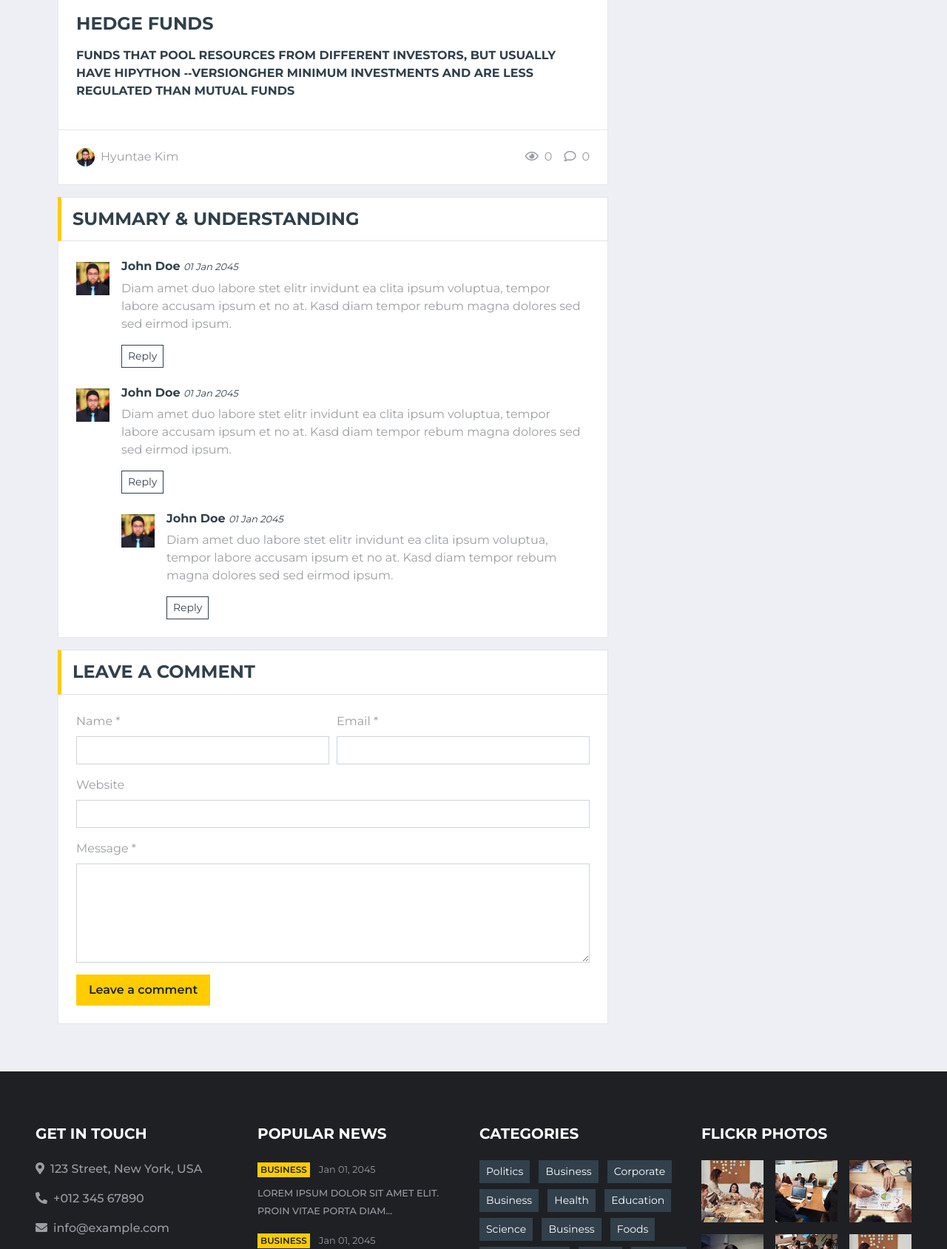
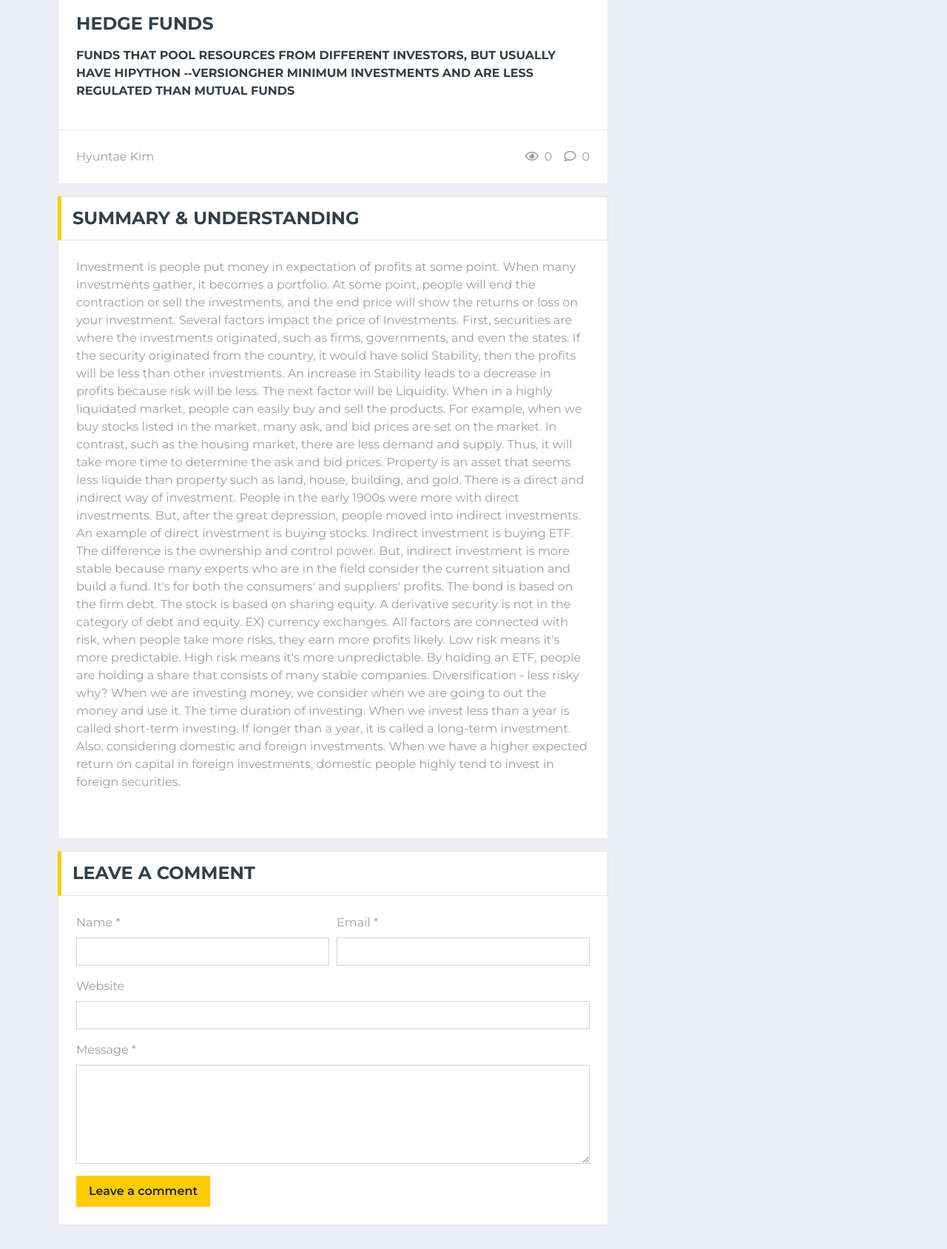
Before and after one commit to HyuntaeKim0813/Django_Project, a Django app: page /investment_stock_chap1/ in a window 1280 px wide. Shown: the part 4812-6500 px from the top of the page at 74% size. Run offline with Django 4.2, Linux system fonts and the light colour scheme; some libraries are stand-ins or nearby versions.

Commit message:
change
change

```diff
--- a/templates/investment_stock.html
+++ b/templates/investment_stock.html
@@ -44,14 +44,13 @@
 
                         <div class="col-lg-6">
                             <div class="position-relative mb-3">
-                                <img class="img-fluid w-100" src="img/news-700x435-2.jpg" style="object-fit: cover;">
                                 <div class="bg-white border border-top-0 p-4">
                                     <div class="mb-2">
                                         <a class="badge badge-primary text-uppercase font-weight-semi-bold p-2 mr-2"
                                             href="{% url 'investment_stock_chap2' %}">Week 2[Fundamentals Of Investing]</a>
                                         <a class="text-body" href=""><small>Jan 01, 2045</small></a>
                                     </div>
-                                    <a class="h4 d-block mb-3 text-secondary text-uppercase font-weight-bold" href="">Calculating Investing</a>
+                                    <a class="h4 d-block mb-3 text-secondary text-uppercase font-weight-bold" href="{% url 'investment_stock_chap2' %}">The security market and its transaction</a>
                                     <p class="m-0">Dolor lorem eos dolor duo et eirmod sea. Dolor sit magna
                                         rebum clita rebum dolor stet amet justo</p>
                                 </div>
--- a/templates/investment_stock_chap1.html
+++ b/templates/investment_stock_chap1.html
@@ -169,7 +169,6 @@
                         </div>
                         <div class="d-flex justify-content-between bg-white border border-top-0 p-4">
                             <div class="d-flex align-items-center">
-                                <img class="rounded-circle mr-2" src="img/user.jpg" width="25" height="25" alt="">
                                 <span>Hyuntae Kim</span>
                             </div>
                             <div class="d-flex align-items-center">
@@ -187,32 +186,35 @@
                         </div>
                         <div class="bg-white border border-top-0 p-4">
                             <div class="media mb-4">
-                                <img src="img/user.jpg" alt="Image" class="img-fluid mr-3 mt-1" style="width: 45px;">
                                 <div class="media-body">
-                                    <h6><a class="text-secondary font-weight-bold" href="">John Doe</a> <small><i>01 Jan 2045</i></small></h6>
-                                    <p>Diam amet duo labore stet elitr invidunt ea clita ipsum voluptua, tempor labore
-                                        accusam ipsum et no at. Kasd diam tempor rebum magna dolores sed sed eirmod ipsum.</p>
-                                    <button class="btn btn-sm btn-outline-secondary">Reply</button>
-                                </div>
-                            </div>
-                            <div class="media">
-                                <img src="img/user.jpg" alt="Image" class="img-fluid mr-3 mt-1" style="width: 45px;">
-                                <div class="media-body">
-                                    <h6><a class="text-secondary font-weight-bold" href="">John Doe</a> <small><i>01 Jan 2045</i></small></h6>
-                                    <p>Diam amet duo labore stet elitr invidunt ea clita ipsum voluptua, tempor labore
-                                        accusam ipsum et no at. Kasd diam tempor rebum magna dolores sed sed eirmod ipsum.</p>
-                                    <button class="btn btn-sm btn-outline-secondary">Reply</button>
-                                    <div class="media mt-4">
-                                        <img src="img/user.jpg" alt="Image" class="img-fluid mr-3 mt-1"
-                                            style="width: 45px;">
-                                        <div class="media-body">
-                                            <h6><a class="text-secondary font-weight-bold" href="">John Doe</a> <small><i>01 Jan 2045</i></small></h6>
-                                            <p>Diam amet duo labore stet elitr invidunt ea clita ipsum voluptua, tempor
-                                                labore accusam ipsum et no at. Kasd diam tempor rebum magna dolores sed sed
-                                                eirmod ipsum.</p>
-                                            <button class="btn btn-sm btn-outline-secondary">Reply</button>
-                                        </div>
-                                    </div>
+                                    <p>
+                                        Investment is people put money in expectation of profits at some point. When many investments gather, it becomes a portfolio. At some point, people will end the contraction or sell the investments, and the end price will show the returns or loss on your investment.
+
+                                        Several factors impact the price of Investments. First, securities are where the investments originated, such as firms, governments, and even the states.
+                                        If the security originated from the country, it would have solid Stability,
+                                        then the profits will be less than other investments.
+                                        An increase in Stability leads to a decrease in profits because risk will be less.
+
+                                        The next factor will be Liquidity. When in a highly liquidated market, people can easily buy and sell the products. For example, when we buy stocks listed in the market, many ask, and bid prices are set on the market. In contrast, such as the housing market, there are less demand and supply. Thus, it will take more time to determine the ask and bid prices.
+                                        Property is an asset that seems less liquide than property such as land, house, building, and gold.
+
+                                        There is a direct and indirect way of investment. People in the early 1900s were more with direct investments. But, after the great depression, people moved into indirect investments.
+                                        An example of direct investment is buying stocks.
+                                        Indirect investment is buying ETF.
+                                        The difference is the ownership and control power. But, indirect investment is more stable because many experts who are in the field consider the current situation and build a fund. It's for both the consumers' and suppliers' profits.
+
+                                        The bond is based on the firm debt.
+                                        The stock is based on sharing equity.
+                                        A derivative security is not in the category of debt and equity. EX) currency exchanges.
+
+                                        All factors are connected with risk, when people take more risks, they earn more profits likely. Low risk means it's more predictable. High risk means it's more unpredictable.
+                                        By holding an ETF, people are holding a share that consists of many stable companies.
+                                        Diversification - less risky why?
+
+                                        When we are investing money, we consider when we are going to out the money and use it. The time duration of investing. When we invest less than a year is called short-term investing. If longer than a year, it is called a long-term investment.
+
+                                        Also, considering domestic and foreign investments. When we have a higher expected return on capital in foreign investments, domestic people highly tend to invest in foreign securities.
+                                    </p>
                                 </div>
                             </div>
                         </div>
```
Also changed, not shown: templates/contact.html (+9 -9 lines), templates/investment_stock_chap2.html (+5 -6 lines).
